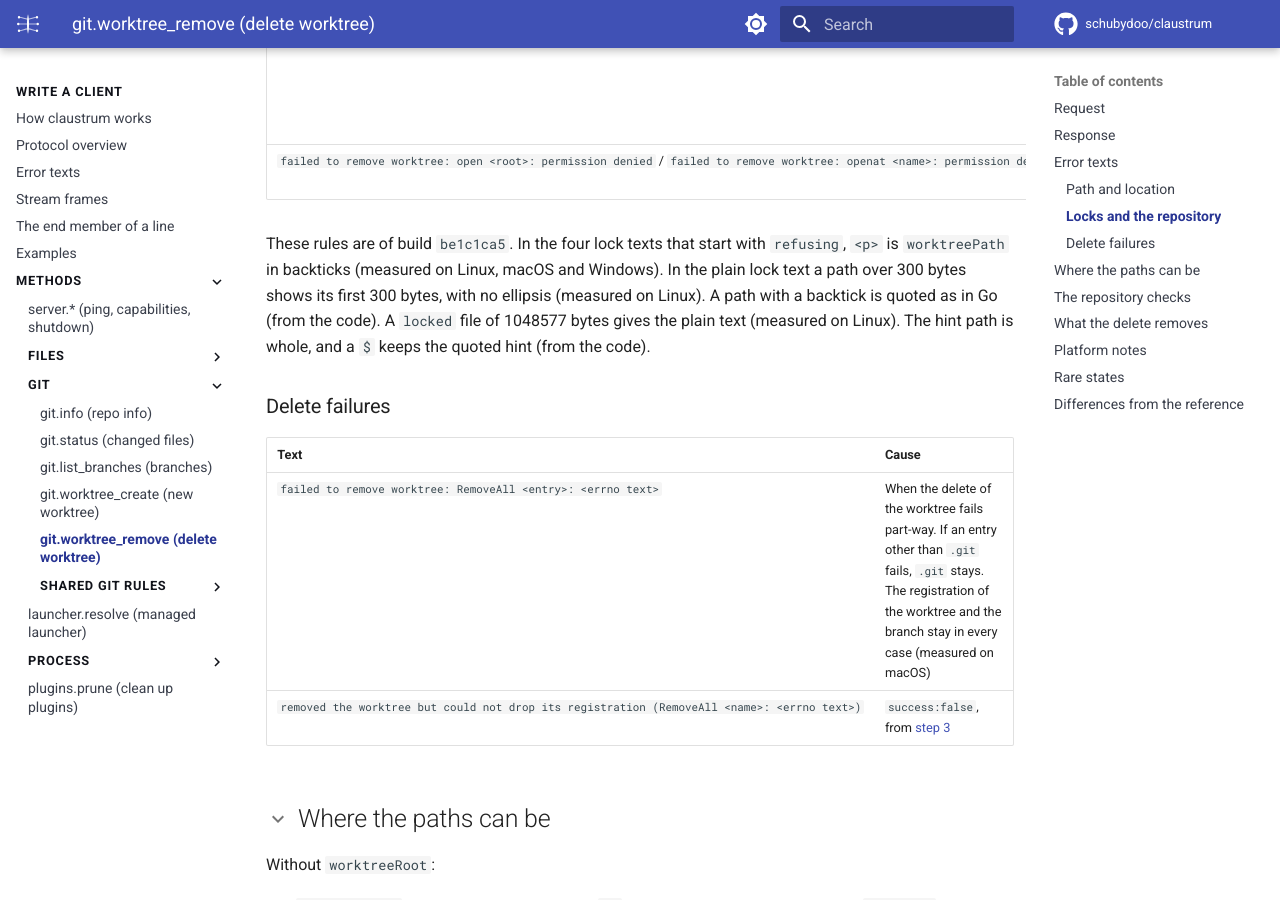
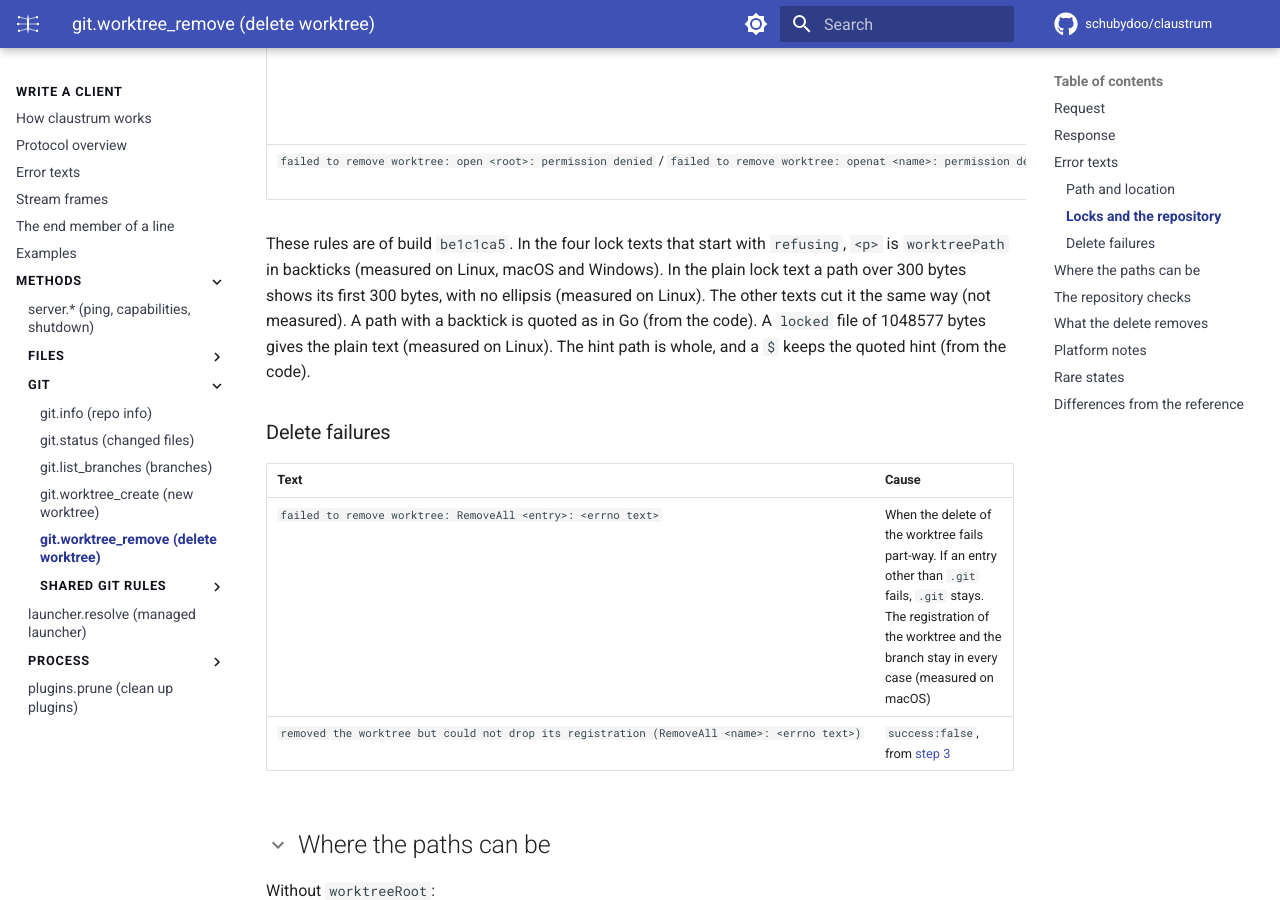
Before and after one commit to schubydoo/claustrum, an MkDocs documentation site: the page built from docs/protocol/git-worktree-remove.md, in a window 1280 px wide and 900 px high, scrolled down 4779 px. Built offline with MkDocs 1.6.1 and Material for MkDocs 9.7.7, drawn with Linux system fonts in a browser that asks for light colours; comment, search, counter and statistics services are not loaded.

Commit message:
docs: mark the 300-byte cut as not measured outside the plain lock text
Co-Authored-By: Claude Opus 5.5 <noreply@anthropic.com>

```diff
--- a/docs/protocol/git-worktree-remove.md
+++ b/docs/protocol/git-worktree-remove.md
@@ -84,7 +84,7 @@ The shared texts are in the [error-string catalogue](errors.md#error-string-cata
 | `failed to remove worktree: statat .claude: permission denied` / `failed to remove worktree: open <baseRepo>: <error>` | Without `worktreeRoot` only. `baseRepo` cannot be searched (mode 0600), or cannot be opened (mode 0000, or a regular file). On Linux and macOS the first text names the first component of `worktreePath` below `baseRepo`, for example `statat wt` |
 | `failed to remove worktree: open <root>: permission denied` / `failed to remove worktree: openat <name>: permission denied` / `failed to remove worktree: statat .: permission denied` | Linux and macOS, for a folder that the daemon cannot read or search. See [Platform notes](#platform-notes) |
 
-These rules are of build `be1c1ca5`. In the four lock texts that start with `refusing`, `<p>` is `worktreePath` in backticks (measured on Linux, macOS and Windows). In the plain lock text a path over 300 bytes shows its first 300 bytes, with no ellipsis (measured on Linux). A path with a backtick is quoted as in Go (from the code). A `locked` file of 1048577 bytes gives the plain text (measured on Linux). The hint path is whole, and a `$` keeps the quoted hint (from the code).
+These rules are of build `be1c1ca5`. In the four lock texts that start with `refusing`, `<p>` is `worktreePath` in backticks (measured on Linux, macOS and Windows). In the plain lock text a path over 300 bytes shows its first 300 bytes, with no ellipsis (measured on Linux). The other texts cut it the same way (not measured). A path with a backtick is quoted as in Go (from the code). A `locked` file of 1048577 bytes gives the plain text (measured on Linux). The hint path is whole, and a `$` keeps the quoted hint (from the code).
 
 ### Delete failures
 
```
Also changed, not shown: docs/protocol/git-worktree-create.md (+2 -2 lines), 2 other files.
